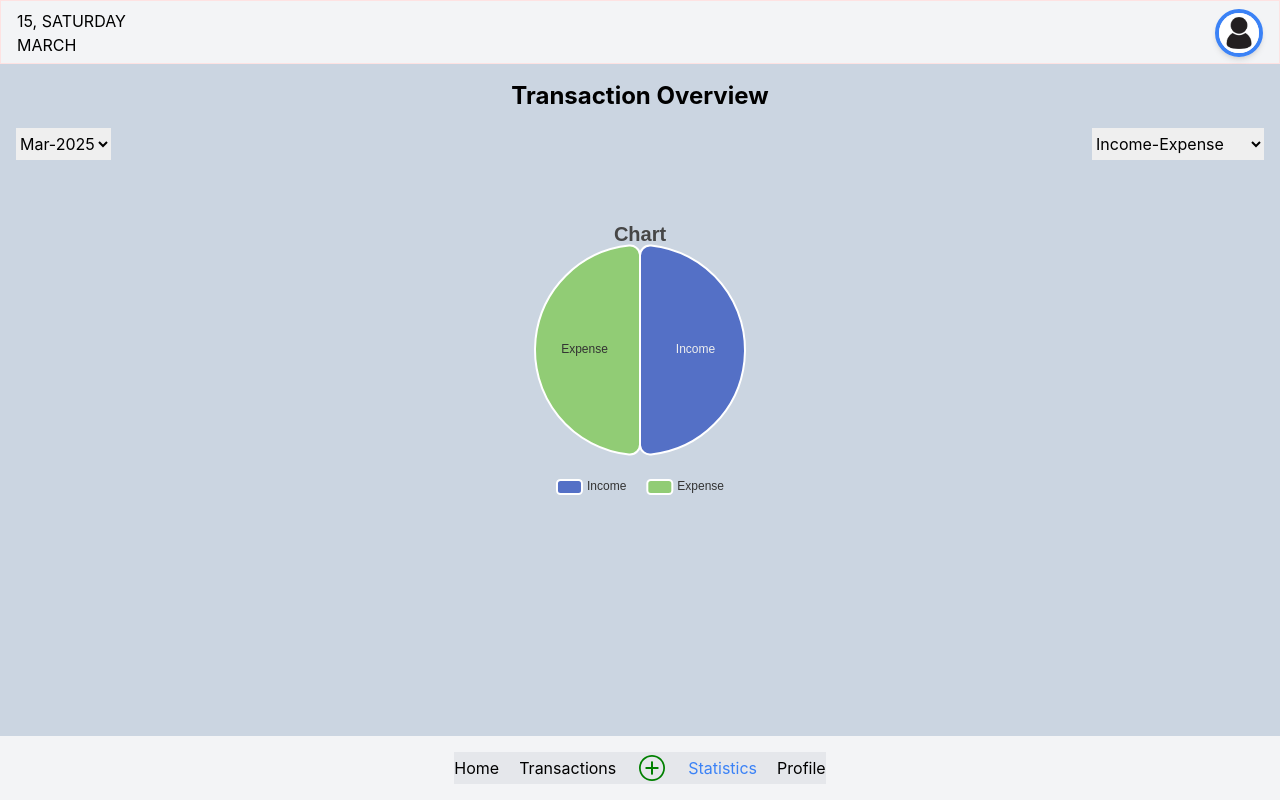
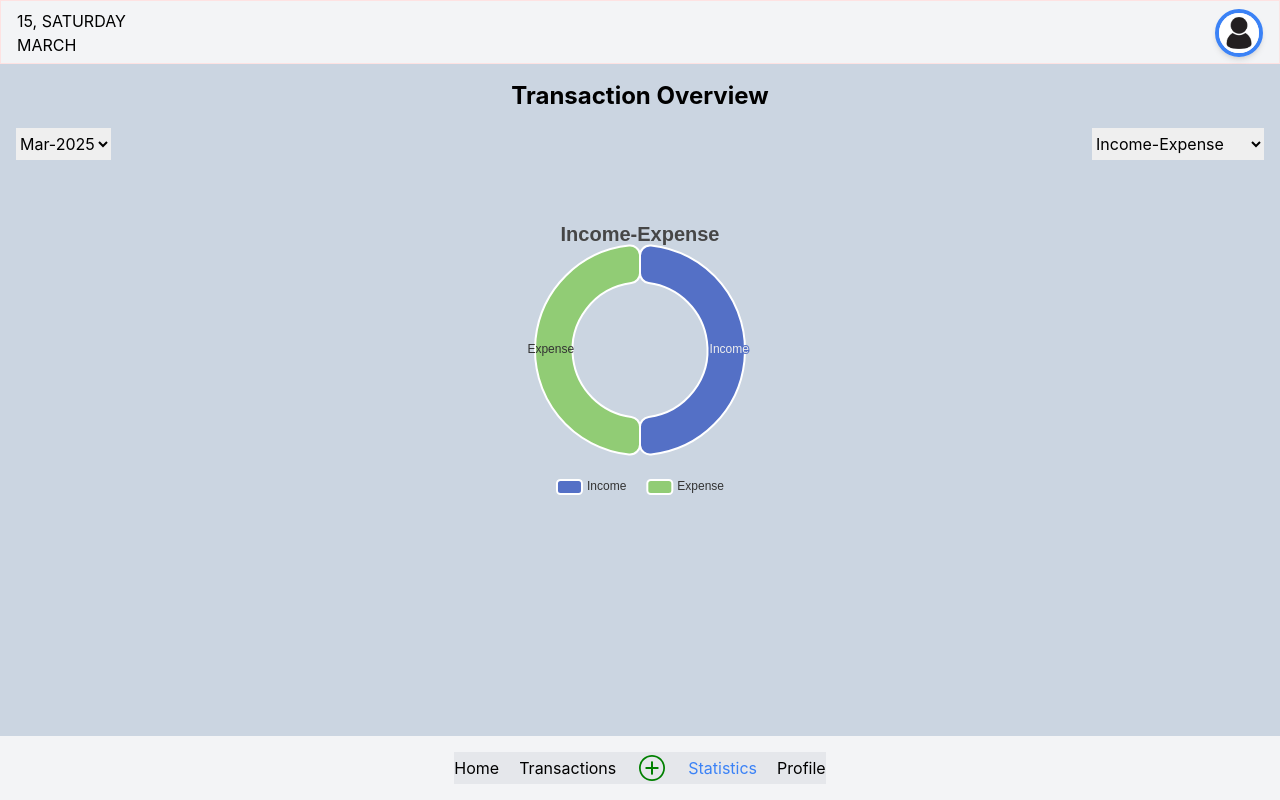
Before and after one commit to gnknaveenkumar/advanced_expense_tracker, a React (Create React App) app: page /statictics in a window 1280 px wide. Built offline with nearby package versions, Linux system fonts and the light colour scheme.

Commit message:
adding data for chart

```diff
--- a/src/pages/Statictics.tsx
+++ b/src/pages/Statictics.tsx
@@ -2,7 +2,7 @@ import { useContext, useState } from "react";
 import Charts from "../components/Charts";
 import {
   chartComparisonParameter,
-  getTransactionSummaryByType,
+  getTransactionSummaryByTypes,
 } from "../utility/utils";
 import { expenseTrackerDataContext } from "../contexts/expenseTrackerContext";
 import _ from "lodash";
@@ -16,17 +16,19 @@ const Statictics = () => {
     filteredTransactions,
   } = useContext(expenseTrackerDataContext);
 
-  const [chartComparisonGraph, setChartCoparisonGraph] = useState<string>(
+  const [chartComparisonStr, setChartComparisonStr] = useState<string>(
     chartComparisonParameter[0]
   );
 
   // const { chartData, incomeTotal, expenseTotal } = getTransactionSummaryByType(
   //   _.cloneDeep(transactions)
   // );
-  const { chartData, incomeTotal, expenseTotal } = getTransactionSummaryByType(
-    _.cloneDeep(filteredTransactions),
-    chartComparisonGraph
-  );
+  const { chartData = [] } =
+    getTransactionSummaryByTypes(
+      _.cloneDeep(filteredTransactions),
+      chartComparisonStr
+    ) || {};
+
   const handleMonthChange = (e: React.ChangeEvent<HTMLSelectElement>) => {
     const selected = e.target.value;
     setSelectedMonth(selected);
@@ -53,9 +55,9 @@ const Statictics = () => {
         </select>
 
         <select
-          value={chartComparisonGraph}
+          value={chartComparisonStr}
           onChange={(e) => {
-            setChartCoparisonGraph(e.target.value);
+            setChartComparisonStr(e.target.value);
           }}
           className=" h-8 focus:outline-none focus:ring-2 focus:ring-blue-400"
         >
@@ -68,12 +70,8 @@ const Statictics = () => {
         </select>
       </div>
       <div className="mt-10">
-        <Charts data={chartData} chartType="pie" title="" />
-        {/* <Charts
-          data={chartData}
-          chartType="donut"
-          title="Transaction Breakdown (Donut)"
-        /> */}
+        {/* <Charts data={chartData} chartType="pie" title={chartComparisonStr} /> */}
+        <Charts data={chartData} chartType="donut" title={chartComparisonStr} />
       </div>
     </div>
   );
--- a/src/pages/Transactions.tsx
+++ b/src/pages/Transactions.tsx
@@ -5,6 +5,7 @@ import { MdDelete } from "react-icons/md";
 import {
   getFilteredTransactionsByMonth,
   getMonthAndYear,
+  getTransactionSummaryByTypes,
 } from "../utility/utils";
 import { Transaction } from "../common/types";
 import { Select } from "antd";
--- a/src/utility/utils.ts
+++ b/src/utility/utils.ts
@@ -14,6 +14,7 @@ export const chartComparisonParameter = [
   "Income-Expense",
   "Income's Category",
   "Expense's Category",
+  "All Category",
 ];
 
 export const getFormattedMonth = (): string => {
@@ -25,38 +26,104 @@ export const getFormattedMonth = (): string => {
   return month;
 };
 
-export const getTransactionSummaryByType1 = (
+const getChartData = (data: any) => {
+  const chartData = Object.keys(data).map((k) => ({
+    name: k,
+    value: data[k],
+  }));
+
+  return chartData;
+};
+
+export const getTransactionSummaryByTypes = (
   transactions: Transaction[],
-  comparisonParam: string
-) => {};
-export const getTransactionSummaryByType = (
-  transactions: Transaction[],
-  comparisonParam: string
+  comparisonStr: string
 ) => {
-  const { incomeTotal, expenseTotal } = transactions.reduce(
-    (acc, transaction) => {
+  if (comparisonStr === chartComparisonParameter[0]) {
+    let incomeTotal = 0;
+    let expenseTotal = 0;
+
+    transactions.forEach((transaction) => {
       if (transaction.isIncome) {
-        acc.incomeTotal += transaction.money;
+        incomeTotal += transaction.money;
       } else {
-        acc.expenseTotal += transaction.money;
+        expenseTotal += transaction.money;
       }
-      return acc;
-    },
-    { incomeTotal: 0, expenseTotal: 0 }
-  );
+    });
 
-  if (comparisonParam === chartComparisonParameter[0]) {
+    return {
+      chartData: [
+        { name: "Income", value: incomeTotal },
+        { name: "Expense", value: expenseTotal },
+      ],
+    };
+  } else if (comparisonStr === chartComparisonParameter[1]) {
+    const incomeCategories: any = {};
+    const incomeTransactions = transactions.filter((trans) => trans.isIncome);
+    incomeTransactions.forEach((tran) => {
+      if (incomeCategories.hasOwnProperty(tran.category)) {
+        incomeCategories[tran.category] += tran.money;
+      } else {
+        incomeCategories[tran.category] = tran.money;
+      }
+    });
+
+    const chartData = getChartData(incomeCategories);
+    return { chartData };
+  } else if (comparisonStr === chartComparisonParameter[2]) {
+    const expenseCategories: any = {};
+    const incomeTransactions = transactions.filter((trans) => !trans.isIncome);
+    incomeTransactions.forEach((tran) => {
+      if (expenseCategories.hasOwnProperty(tran.category)) {
+        expenseCategories[tran.category] += tran.money;
+      } else {
+        expenseCategories[tran.category] = tran.money;
+      }
+    });
+
+    const chartData = getChartData(expenseCategories);
+    return { chartData };
+  } else {
+    const allCategories: any = {};
+    const transactionsCopy = [...transactions];
+    transactionsCopy.forEach((tran) => {
+      if (allCategories.hasOwnProperty(tran.category)) {
+        allCategories[tran.category] += tran.money;
+      } else {
+        allCategories[tran.category] = tran.money;
+      }
+    });
+
+    const chartData = getChartData(allCategories);
+    return { chartData };
   }
+};
 
-  return {
-    incomeTotal,
-    expenseTotal,
-    chartData: [
-      { name: "Income", value: incomeTotal },
-      { name: "Expense", value: expenseTotal },
-    ],
-  };
-};
+// export const getTransactionSummaryByType = (
+//   transactions: Transaction[],
+//   comparisonStr: string
+// ) => {
+//   const { incomeTotal, expenseTotal } = transactions.reduce(
+//     (acc, transaction) => {
+//       if (transaction.isIncome) {
+//         acc.incomeTotal += transaction.money;
+//       } else {
+//         acc.expenseTotal += transaction.money;
+//       }
+//       return acc;
+//     },
+//     { incomeTotal: 0, expenseTotal: 0 }
+//   );
+
+//   return {
+//     incomeTotal,
+//     expenseTotal,
+//     chartData: [
+//       { name: "Income", value: incomeTotal },
+//       { name: "Expense", value: expenseTotal },
+//     ],
+//   };
+// };
 
 export const formatDate = (timestamp: number): string => {
   return new Date(timestamp).toLocaleDateString("en-GB", {
```
